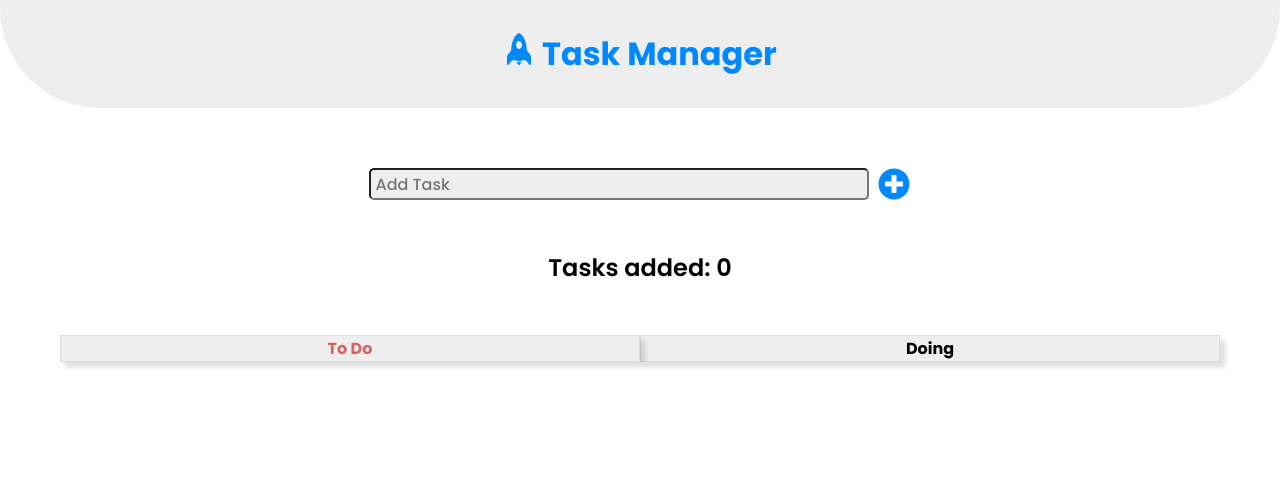
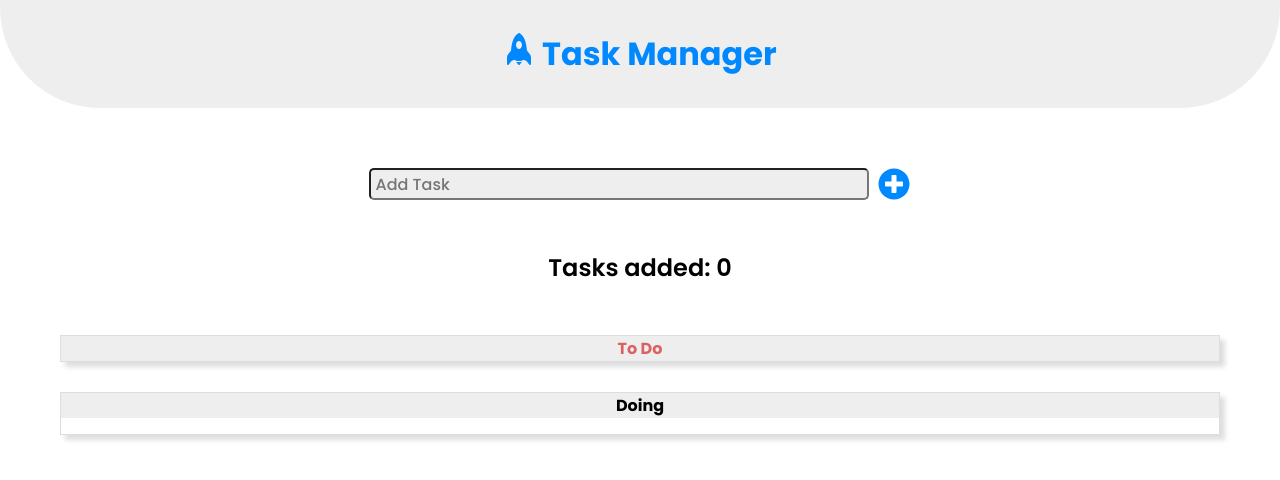
Before and after one commit to jeffmmartins/task-manager, a React (Create React App) app: page / in a window 1280 px wide. Shown: the top 480 px of the page. Built offline with nearby package versions, Linux system fonts and the light colour scheme; a web font is replaced by a local one.

Commit message:
style component doing is done

```diff
--- a/src/components/Doing/Doing.tsx
+++ b/src/components/Doing/Doing.tsx
@@ -4,16 +4,16 @@ interface MyComponentsProps {
     tarefas: string[];
 }
 
-export const Doing: React.FC <MyComponentsProps> = ({tarefas}) => {
+export const Doing: React.FC<MyComponentsProps> = ({ tarefas }) => {
     return (
         <>
             <S.TaskDoing>
                 <S.TitleDoing>Doing</S.TitleDoing>
-                <ul>
-                   {tarefas.map((tarefa:string, index:number) => (
-                    <li key={index}>{tarefa}</li>
-                   ))}
-                </ul>
+                <S.ListDoing>
+                    {tarefas.map((tarefa: string, index: number) => (
+                        <S.ItemDoing key={index}>{tarefa}</S.ItemDoing>
+                    ))}
+                </S.ListDoing>
             </S.TaskDoing>
         </>
     )
--- a/src/components/Doing/style.ts
+++ b/src/components/Doing/style.ts
@@ -1,10 +1,12 @@
 import styled from "styled-components";
+
+
 
 export const TaskDoing = styled.section`
     width: 100%;
     box-shadow: 5px 5px 5px #0002;
     border: 0.1px solid #0002;
-
+    margin-top: 30px;
 
     @media (max-width: 768px) {
         margin-top: 20px;
@@ -18,3 +20,13 @@ export const TitleDoing = styled.p`
     background-color: #0001;
     color: black;
 `
+
+export const ListDoing = styled.ul`
+list-style: none;
+padding: 0.5rem;
+`
+export const ItemDoing = styled.li`
+display: flex;
+justify-content: space-between;
+align-items: center;
+`
--- a/src/components/Form/Form.tsx
+++ b/src/components/Form/Form.tsx
@@ -4,7 +4,7 @@ import * as S from "./style"
 import { FaPlusCircle } from "react-icons/fa";
 import { TaskCount } from "../TaskCount/TaskCount";
 import { Doing } from "../Doing/Doing";
-import { TaskDoing } from "../Doing/style";
+
 
 interface DataInput {
     task: string;
@@ -73,7 +73,7 @@ export const Form: React.FC = () => {
                     </S.ListTasks>
                     ))}
                 </S.ContainerTask>
-                <Doing tarefas = {taskDoing}/>
+                {taskDoing && <Doing tarefas = {taskDoing}/>}
             </S.TaskSection>
         </>
     )
--- a/src/components/Form/style.ts
+++ b/src/components/Form/style.ts
@@ -36,6 +36,7 @@ export const TaskSection = styled.section`
 display: flex;
 justify-content: center;
 align-items: center;
+flex-direction: column;
 width: 100%;
 
 @media (max-width: 768px) {
```
